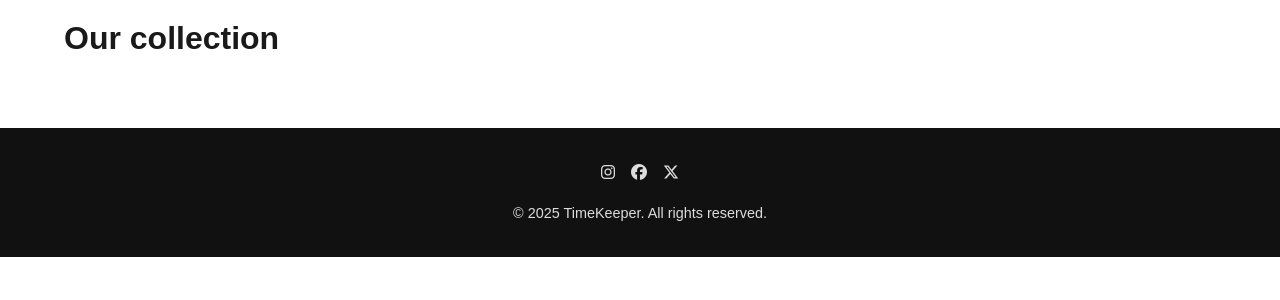
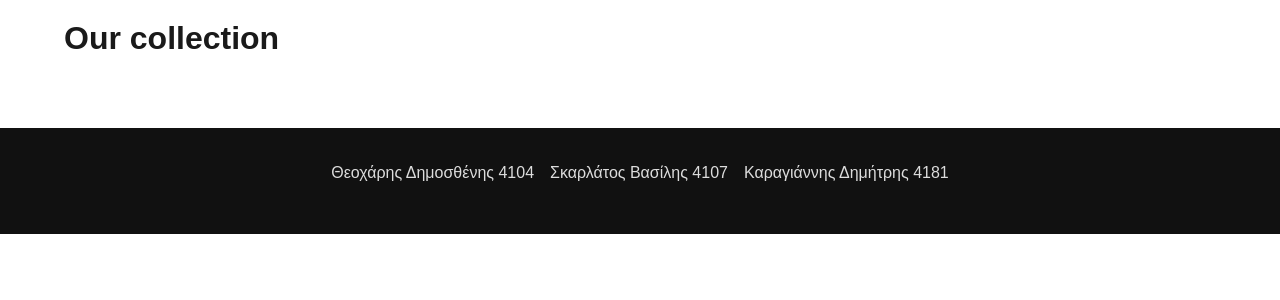
Before and after one commit to DimosTheocharis/watchShop, a Flask app: page /products in a window 1280 px wide. Shown: the part 83-383 px from the top of the page. Run offline with Flask 3, Linux system fonts and the light colour scheme; data that the repository does not hold is empty; some libraries are stand-ins or nearby versions.

Commit message:
Fixes footer

```diff
--- a/templates/homepage.html
+++ b/templates/homepage.html
@@ -90,13 +90,13 @@
   <footer>
     <ul class="socials">
       <li href="#" aria-label="Instagram">
-        <i class="fa-brands fa-instagram"></i>
+        Θεοχάρης Δημοσθένης 4104
       </li>
       <li href="#" aria-label="Facebook">
-        <i class="fa-brands fa-facebook"></i>
+        Σκαρλάτος Βασίλης 4107
       </li>
       <li href="#" aria-label="Twitter">
-        <i class="fa-brands fa-x-twitter"></i>
+        Καραγιάννης Δημήτρης 4181
       </li>
     </ul>
   </footer>
--- a/templates/products.html
+++ b/templates/products.html
@@ -64,11 +64,16 @@
   <!-- Footer (same as homepage) -->
   <footer>
     <ul class="socials">
-      <li aria-label="Instagram"><i class="fa-brands fa-instagram"></i></li>
-      <li aria-label="Facebook"><i class="fa-brands fa-facebook"></i></li>
-      <li aria-label="Twitter"><i class="fa-brands fa-x-twitter"></i></li>
+      <li href="#" aria-label="Instagram">
+        Θεοχάρης Δημοσθένης 4104
+      </li>
+      <li href="#" aria-label="Facebook">
+        Σκαρλάτος Βασίλης 4107
+      </li>
+      <li href="#" aria-label="Twitter">
+        Καραγιάννης Δημήτρης 4181
+      </li>
     </ul>
-    <p>&copy; 2025 TimeKeeper. All rights reserved.</p>
   </footer>
 
   <script type="module" src="{{ url_for('static', filename='js/products.js') }}"></script>
```
